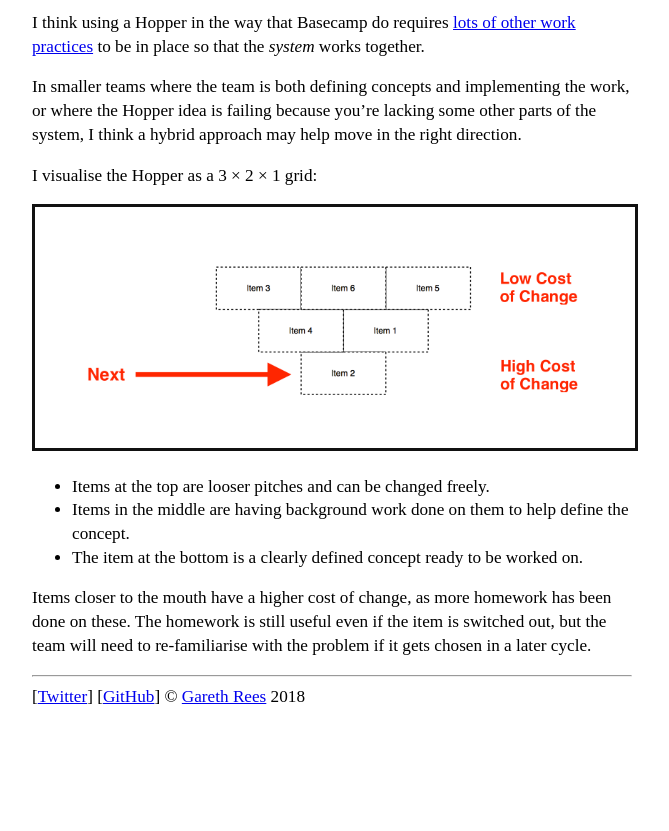
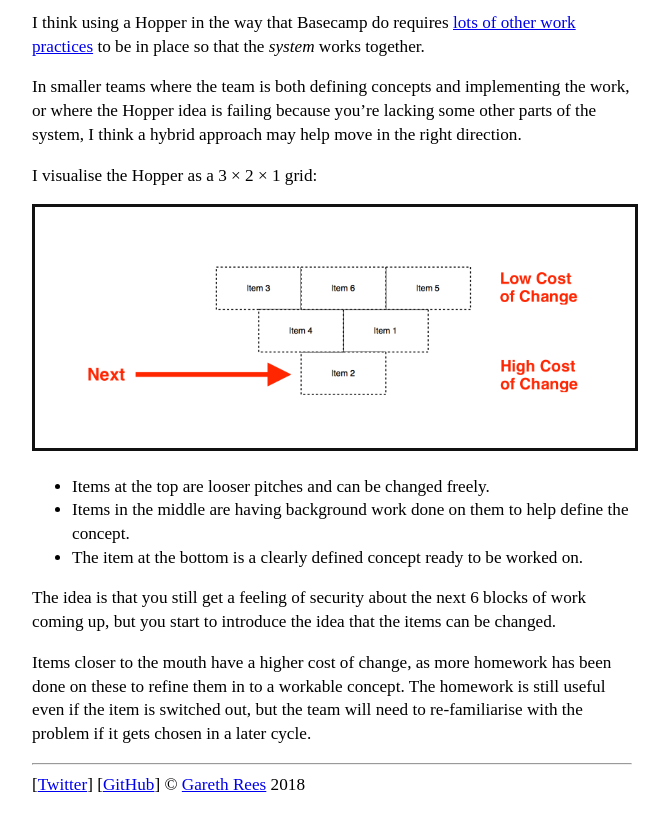
Before and after one commit to garethrees/garethrees.github.com, a Jekyll site: the page built from _posts/2018-04-24-hopper-vs-roadmap.md, in a window 1280 px wide and 900 px high, scrolled down 1652 px. Shown: the top 831 px of the window, without its empty margins (308-977 px from the left). Built offline with Jekyll 4.4.1, drawn with Linux system fonts in a browser that asks for light colours.

Commit message:
Clarifications

```diff
--- a/_posts/2018-04-24-hopper-vs-roadmap.md
+++ b/_posts/2018-04-24-hopper-vs-roadmap.md
@@ -41,4 +41,6 @@ I visualise the Hopper as a 3 × 2 × 1 grid:
 * Items in the middle are having background work done on them to help define the concept.
 * The item at the bottom is a clearly defined concept ready to be worked on.
 
-Items closer to the mouth have a higher cost of change, as more homework has been done on these. The homework is still useful even if the item is switched out, but the team will need to re-familiarise with the problem if it gets chosen in a later cycle.
+The idea is that you still get a feeling of security about the next 6 blocks of work coming up, but you start to introduce the idea that the items can be changed.
+
+Items closer to the mouth have a higher cost of change, as more homework has been done on these to refine them in to a workable concept. The homework is still useful even if the item is switched out, but the team will need to re-familiarise with the problem if it gets chosen in a later cycle.
```
